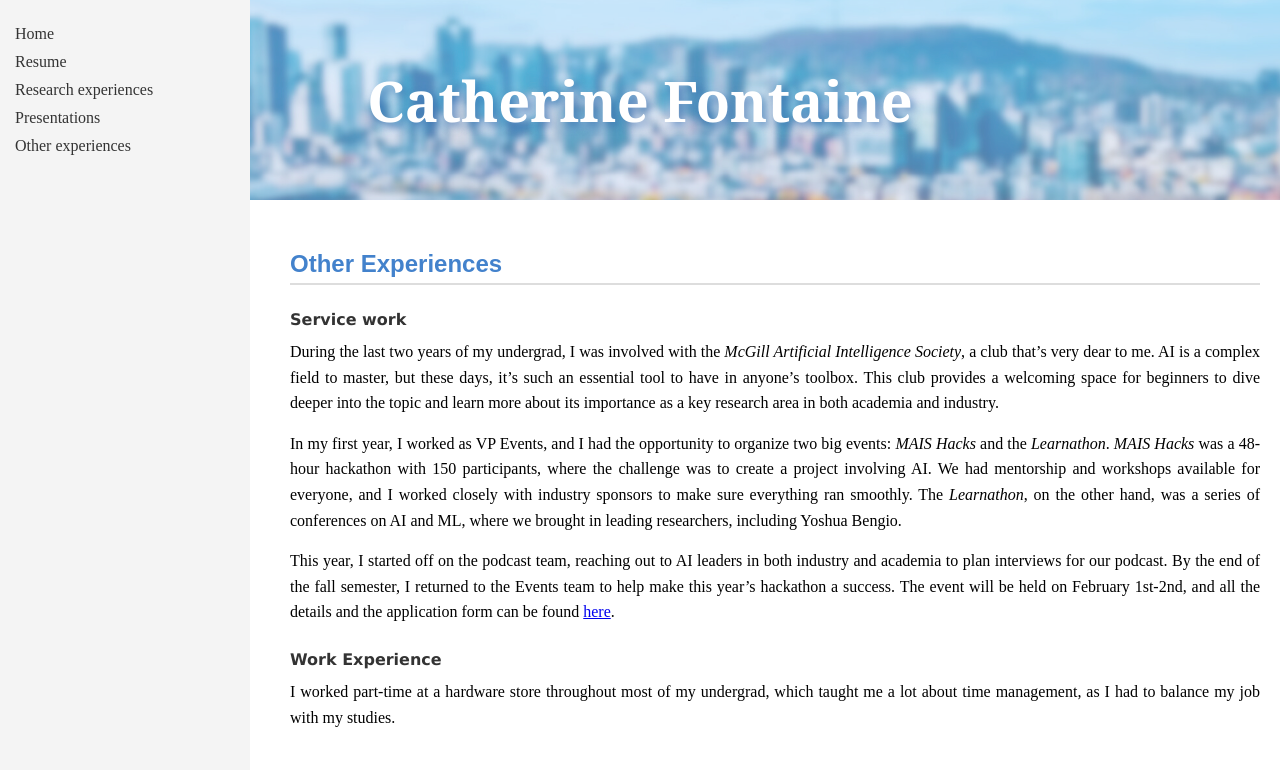
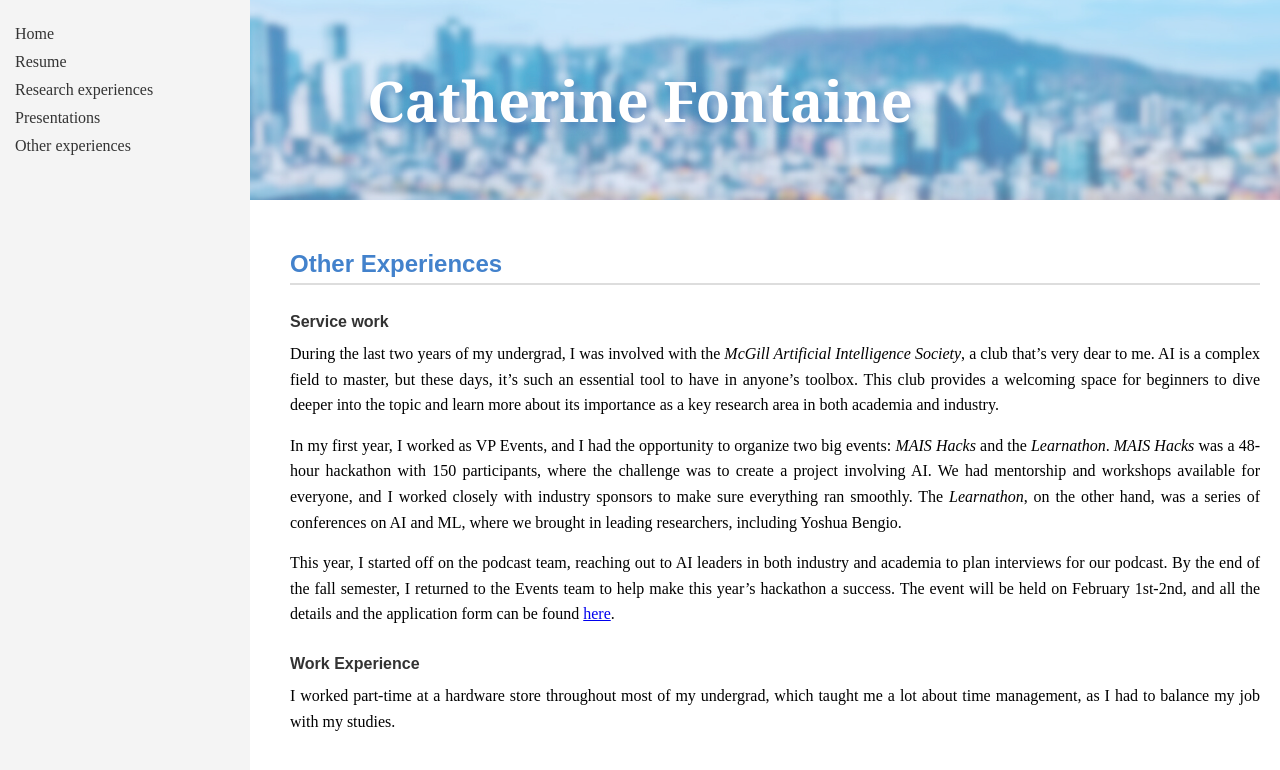
Before and after one commit to CatherineFontaine/CatherineFontaine.github.io, a Jekyll site: the page built from otherexperiences.md, in a window 1280 px wide. Shown: the top 770 px of the page. Built offline with Jekyll 4.4.1, drawn with Linux system fonts in a browser that asks for light colours.

Commit message:
Update style.css

```diff
--- a/assets/css/style.css
+++ b/assets/css/style.css
@@ -25,9 +25,9 @@ h2 {
 
 h3 {
   font-size: 1em;
-  font-family: 'Verdana', sans-serif;
+  font-family: 'Arial', sans-serif;
   color: #333;
-  margin-top: 25px;
+  margin-top: 28px;
   margin-bottom: 10px;
 }
 
```
